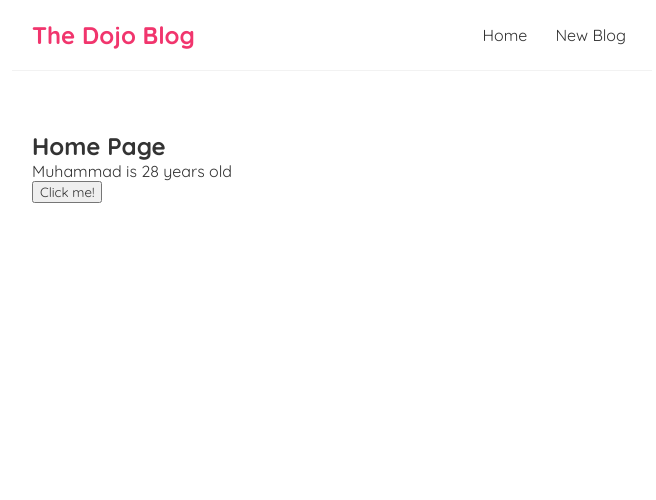
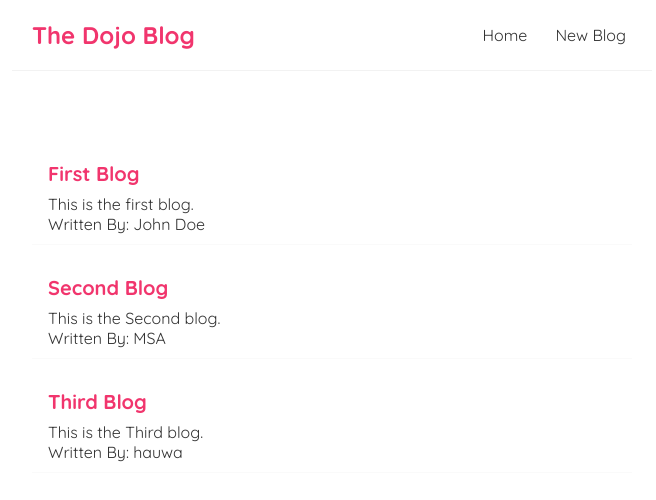
Before and after one commit to mohashyne/full_modern_react, a React (Create React App) app: page / in a window 1280 px wide. Shown: the top 500 px of the page, without its empty margins (308-964 px from the left). Built offline with nearby package versions, Linux system fonts and the light colour scheme.

Commit message:
add blog list

```diff
--- a/src/Home.js
+++ b/src/Home.js
@@ -1,33 +1,27 @@
 import { useState } from "react";
 
 const Home = () => {
-    // let name = "Muhammad";
+    const [blogs, setBlogs] = useState([
+        { title: 'First Blog', body: 'This is the first blog.', author: 'John Doe', id:1 },
+        { title: 'Second Blog', body: 'This is the Second blog.', author: 'MSA', id:2 },
+        { title: 'Third Blog', body: 'This is the Third blog.', author: 'hauwa', id:3 }
 
-    // this will not change the name because its not reactive
-    // we need to use a hook(useState)
-    // const handleClick = () => {
-    //    name = "Salihu";
-    //    console.log(name);
-    // }
-
-    // Now this is  reactive
-    const [name, setName] = useState('Muhammad');
-    const [age, setAge] = useState(28);
-
-    const handleClick = () => {
-        setName('Salihu');
-        if(age > 25) { setAge(30);}
-        else {setAge(38);}
-    }
-
-
+    ]);
 
 
     return (
         <div className="home">
-            <h2>Home Page</h2>
-            <p>{name} is { age } years old</p>
-            <button onClick={handleClick}>Click me!</button>
+           {
+            blogs.map(blog => {
+                return (
+                    <div key={blog.id} className='blog-preview'>
+                        <h2>{blog.title}</h2>
+                        <p>{blog.body}</p>
+                        <span>Written By: {blog.author}</span>
+                    </div>
+                )
+            })
+           }
         </div>
      );
 }
--- a/src/index.css
+++ b/src/index.css
@@ -33,3 +33,18 @@
   margin: 40px auto;
   padding: 20px;
 }
+
+/* blog previews / list */
+.blog-preview {
+  padding: 10px 16px;
+  margin: 20px 0;
+  border-bottom: 1px solid #fafafa;
+}
+.blog-preview:hover {
+  box-shadow: 1px 3px 5px rgba(0,0,0,0.1);
+}
+.blog-preview h2 {
+  font-size: 20px;
+  color: #f1356d;
+  margin-bottom: 8px;
+}
```
